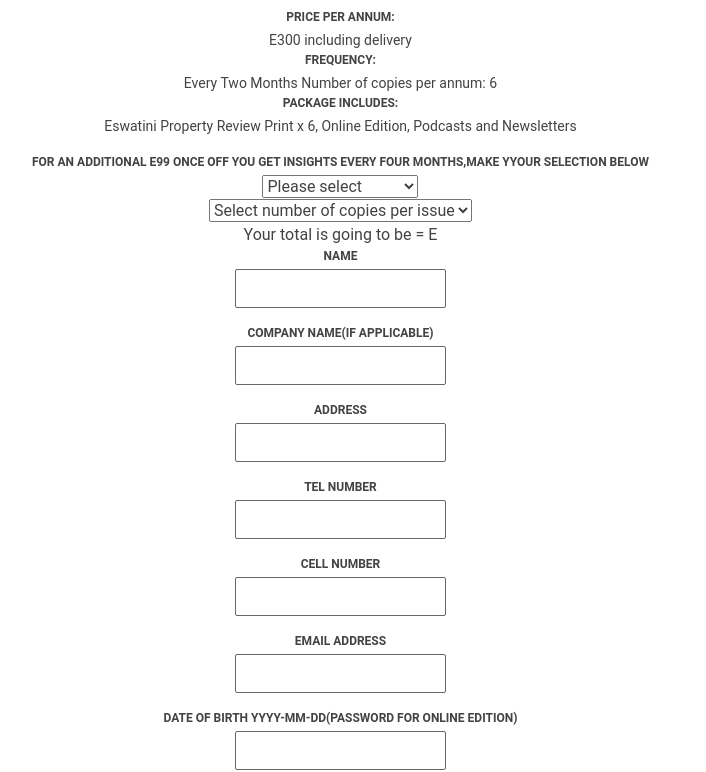
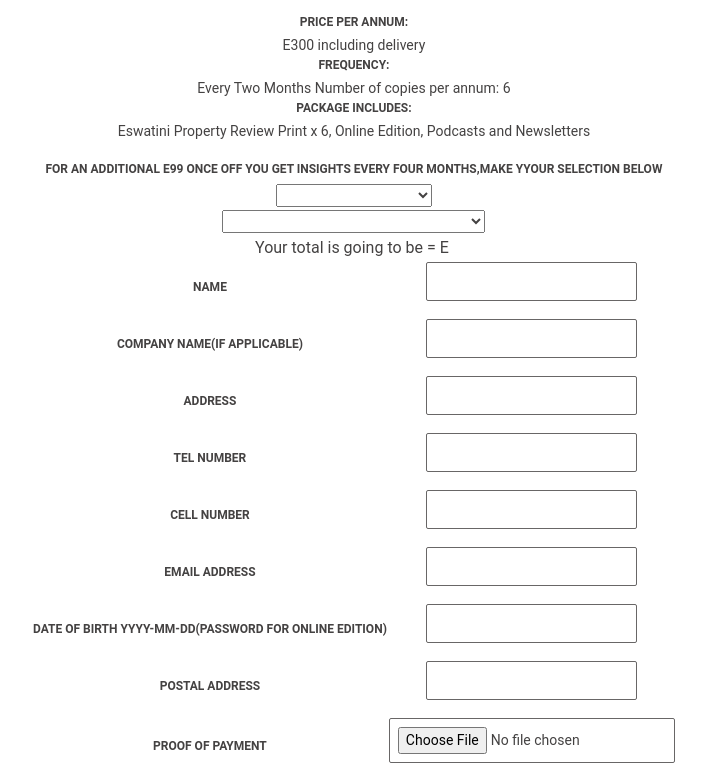
Before and after one commit to phiwesriva/angular-mn8emkeswatinipro-8wmj7e, an Angular app: page /subsc in a window 1280 px wide. Shown: the part 692-1464 px from the top of the page, without its empty margins (69-775 px from the left). Built offline with nearby package versions, Linux system fonts and the light colour scheme.

Commit message:
7 files modified

```diff
--- a/src/app/advert/advert.component.html
+++ b/src/app/advert/advert.component.html
@@ -9,12 +9,11 @@
 <tr>
 <th colspan="2">To advertise with us please fill in your information and attach your proof of payment and artwork below</th>
 </tr>
-
 <tr>
   <td><label for="nameandsurname">
     Name
     </label></td>
-    <td><input id="nameandsurname" type="text" formControlName="nameandsurname"></td>
+    <td><input id="nameandsurname" type="text" formControlName="nameandsurname" ></td>
 </tr>
 
 <tr>
--- a/src/app/advert/advert.component.ts
+++ b/src/app/advert/advert.component.ts
@@ -14,7 +14,7 @@
 
     {this.advertForm = this.formBuilder.group
     ({
-      nameandsurname1: '',
+      nameandsurname: '',
       Eaddress: '',
       artw: '',
       POP: ''
--- a/src/app/contact/contact.component.html
+++ b/src/app/contact/contact.component.html
@@ -23,27 +23,27 @@
     <label for="Tnumber">
 Tel Number
  </label>
-    <input id="Tnumber" type="text" formControlName="Tnumber">
+    <input id="Tnumber" type="tel" formControlName="Tnumber">
 </div>
 
 <div>
     <label for="Cnumber">
 Cell Number
  </label>
-    <input id="Cnumber" type="text" formControlName="Cnumber" required>
+    <input id="Cnumber" type="tel" formControlName="Cnumber" required>
 </div>
 
 <div>
     <label for="Eaddress">
       Email Address
     </label>
-    <input id="Eaddress" type="text" formControlName="Eaddress">
+    <input id="Eaddress" type="email" formControlName="Eaddress">
 </div>
 <div>
     <label for="Info">
       Questions/Compliments/Complaints
     </label>
-    <input id="Info" type="text" formControlName="Info">
+    <input id="Info" type="textarea" formControlName="Info">
 </div>
 
   <button class="button" type="submit">Submit</button>
--- a/src/app/free/free.component.html
+++ b/src/app/free/free.component.html
@@ -6,26 +6,26 @@
 </tr>
 
 <tr>
-<td><a href="http://bit.ly/EswatiniPropertyReviewVol1-Issue1"><img src="https://raw.githubusercontent.com/phiwesriva/angular-mn8emkeswatinipro-e6w3hm/master/src/assets/Issue1.png"></a></td>
+<td><a href="http://bit.ly/EswatiniPropertyReviewVol1-Issue1"><img src="https://raw.githubusercontent.com/phiwesriva/angular-mn8emkeswatinipro-e6w3hm/master/src/assets/Issue1.png" alt="Click to Download"></a></td>
 </tr>
 
 <tr>
-<td><a href="http://bit.ly/EswatiniPropertyReviewVol1-Issue2"><img src="https://raw.githubusercontent.com/phiwesriva/angular-mn8emkeswatinipro-e6w3hm/master/src/assets/issue2.png"></a></td>
+<td><a href="http://bit.ly/EswatiniPropertyReviewVol1-Issue2"><img src="https://raw.githubusercontent.com/phiwesriva/angular-mn8emkeswatinipro-e6w3hm/master/src/assets/issue2.png" alt="Click to Download"></a></td>
  </tr>
 
 <tr>
-<td><a href="http://bit.ly/EswatiniPropertyReviewVol1-Issue3"><img src="https://raw.githubusercontent.com/phiwesriva/angular-mn8emkeswatinipro-e6w3hm/master/src/assets/Issue3.PNG"></a></td>
+<td><a href="http://bit.ly/EswatiniPropertyReviewVol1-Issue3"><img src="https://raw.githubusercontent.com/phiwesriva/angular-mn8emkeswatinipro-e6w3hm/master/src/assets/Issue3.PNG" alt="Click to Download"></a></td>
  </tr>
 
 <tr>
-<td><a href="http://bit.ly/EswatiniPropertyReview-Issue4"><img src="https://raw.githubusercontent.com/phiwesriva/angular-mn8emkeswatinipro-e6w3hm/master/src/assets/Issue4.png"></a></td>
+<td><a href="http://bit.ly/EswatiniPropertyReview-Issue4"><img src="https://raw.githubusercontent.com/phiwesriva/angular-mn8emkeswatinipro-e6w3hm/master/src/assets/Issue4.png" alt="Click to Download"></a></td>
 </tr>
 
 <tr>
-<td><a href="http://bit.ly/EswatiniPropertyReview-Issue5"><img src="https://raw.githubusercontent.com/phiwesriva/angular-mn8emkeswatinipro-e6w3hm/master/src/assets/Issue5.png"></a></td>
+<td><a href="http://bit.ly/EswatiniPropertyReview-Issue5"><img src="https://raw.githubusercontent.com/phiwesriva/angular-mn8emkeswatinipro-e6w3hm/master/src/assets/Issue5.png" alt="Click to Download"></a></td>
 </tr>
 
 <tr>
-<td><a href="http://bit.ly/EswatiniPropertyReview-Issue6"><img src="https://raw.githubusercontent.com/phiwesriva/angular-mn8emkeswatinipro-e6w3hm/master/src/assets/Issue6.png"></a></td>
+<td><a href="http://bit.ly/EswatiniPropertyReview-Issue6"><img src="https://raw.githubusercontent.com/phiwesriva/angular-mn8emkeswatinipro-e6w3hm/master/src/assets/Issue6.png" alt="Click to Download"></a></td>
 </tr>
 </table>
--- a/src/app/product-details/product-details.component.ts
+++ b/src/app/product-details/product-details.component.ts
@@ -11,7 +11,7 @@
 
 export class ProductDetailsComponent implements OnInit {
   addToCart(product) {
-    window.alert('Your product has been added to the shopping basket! Please click Checkout button to complete purchase');
+    window.alert('Your product has been added to the shopping basket! Please click Checkout icon to complete purchase');
     this.cartService.addToCart(product);
   }
 
--- a/src/app/subsc/subsc.component.html
+++ b/src/app/subsc/subsc.component.html
@@ -1,25 +1,37 @@
-      <img src="https://raw.githubusercontent.com/phiwesriva/angular-mn8emkeswatinipro-e6w3hm/master/src/assets/subscribe2.png">
+<form oninput="x.value=parseInt(insights.value)+parseInt(copiesperissue.value)" [formGroup]="subscForm" (ngSubmit)="onSubmit(subscForm.value)">
+<table>
 
-      <h2>Subscribe!!!!</h2>
+  <tr>
+    <td colspan="2"><img src="https://raw.githubusercontent.com/phiwesriva/angular-mn8emkeswatinipro-e6w3hm/master/src/assets/subscribe2.png"></td>
+  </tr>
 
-<form oninput="x.value=parseInt(insights.value)+parseInt(copiesperissue.value)" [formGroup]="subscForm" (ngSubmit)="onSubmit(subscForm.value)">
+  <tr>
+    <td colspan="2"><h2>Subscribe!!!!</h2></td>
+  </tr>
+
+
 
 <!--<h2>2020 ESWATINI PROPERTY REVIEW SUBSCRIPTION FORM</h2>-->
-<p><label for="Price"> Price per annum:</label> E300 including delivery <label for="frequency">Frequency:</label> Every Two Months Number of copies per annum:  6
-<label for="package">Package includes:</label> Eswatini Property Review Print x 6, Online Edition, Podcasts and Newsletters </p>
+<tr>
+  <td colspan="2"><p><label for="Price"> Price per annum:</label> E300 including delivery <label for="frequency">Frequency:</label> Every Two Months Number of copies per annum:  6
+   <label for="package">Package includes:</label> Eswatini Property Review Print x 6, Online Edition, Podcasts and Newsletters </p></td>
+</tr>
 
-<label for="additional">
-For an additional E99  once off you get Insights every four months,make yyour selection below
-</label>
-<div >
+<tr>
+  <td colspan="2"><label for="additional">
+    For an additional E99  once off you get Insights every four months,make yyour selection below
+</label></td>
+</tr>
+
 <!--<label for="insights">
 Insights(Research)
 </label>-->
-<select matNativeControl required id="insights">
+<tr>
+  <td colspan="2"><select matNativeControl required id="insights" formControlName="insights">
   <option value="0">Please select</option>
 <option value="99">Insights(Research)</option>
-</select>
-</div>
+</select></td>
+</tr>
 
 <!--
 <p>
@@ -27,11 +39,11 @@
 
 </p>-->
 
-<div>
   <!-- <label for="copiesperissue">
       Select number of copies per issue
     </label>-->
-    <select matNativeControl required id="copiesperissue">
+<tr>
+  <td colspan="2"><select matNativeControl required id="copiesperissue" formControlName="copiesperissue">
 <option value="0">Select number of copies per issue</option>
 <option value="300">1 copy per issue</option>
 <option value="600">2 copies per issue</option>
@@ -53,78 +65,61 @@
 <option value="5400">18 copies per issue</option>
 <option value="5700">19 copies per issue</option>
 <option value="6000">20 copies per issue</option>
-  </select>
-</div>
+  </select></td>
+</tr>
 
+<tr><td colspan="2">Your total is going to be = E <output name="x" for="insights copiesperissue"></output></td>
+</tr>
 
-Your total is going to be = E<output name="x"  value="300" for="insights copiesperissue"></output>
+<tr><td><label for="nameandsurname">
+      Name
+    </label></td><td>
+    <input id="nameandsurname" type="text" formControlName="nameandsurname"></td>
+</tr>
 
-<div>
-    <label for="nameandsurname">
-      Name
-    </label>
-    <input id="nameandsurname" type="text" formControlName="nameandsurname">
-</div>
+<tr>
+  <td><label for="Cname">Company Name(If applicable)</label></td>
+  <td><input id="Cname" type="text" formControlName="Cname"></td>
+</tr>
 
-<div>
-    <label for="Cname">
-      Company Name(If applicable)
-    </label>
-    <input id="Cname" type="text" formControlName="Cname">
-</div>
+<tr>
+  <td><label for="address">Address</label></td>
+  <td><input id="address" type="text" formControlName="address"></td>
+</tr>
 
-<div>
-    <label for="address">
-      Address
-    </label>
-    <input id="address" type="text" formControlName="address">
-</div>
+<tr>
+  <td><label for="Tnumber">Tel Number </label></td>
+  <td><input id="Tnumber" type="text" formControlName="Tnumber"></td>
+</tr>
 
-<div>
-    <label for="Tnumber">
-Tel Number
- </label>
-    <input id="Tnumber" type="text" formControlName="Tnumber">
-</div>
+<tr>
+  <td><label for="Cnumber">Cell Number</label></td>
+  <td><input id="Cnumber" type="text" formControlName="Cnumber"></td>
+</tr>
 
-<div>
-    <label for="Cnumber">
-Cell Number
- </label>
-    <input id="Cnumber" type="text" formControlName="Cnumber">
-</div>
+<tr>
+  <td><label for="Eaddress">Email Address</label></td>
+  <td><input id="Eaddress" type="text" formControlName="Eaddress"></td>
+</tr>
 
-<div>
-    <label for="Eaddress">
-      Email Address
-    </label>
-    <input id="Eaddress" type="text" formControlName="Eaddress">
-</div>
+<tr
+><td><label for="DOB">Date of Birth yyyy-mm-dd(Password for online edition)</label></td>
+<td><input id="DOB" type="text" formControlName="DOB"></td>
+</tr>
 
-<div>
-    <label for="DOB">
-Date of Birth yyyy-mm-dd(Password for online edition)
-</label>
-<input id="DOB" type="text" formControlName="DOB">
-</div>
+<tr>
+  <td><label for="Paddress">Postal Address</label></td>
+  <td><input id="Paddress" type="text" formControlName="Paddress"></td>
+</tr>
 
+<tr>
+  <td><label for="POP">Proof Of Payment</label></td>
+  <td><input id="POP" type="file" formControlName="POP"></td>
+</tr>
 
-<div>
-    <label for="Paddress">
-      Postal Address
-    </label>
-    <input id="Paddress" type="text" formControlName="Paddress">
-</div>
+<tr>
+  <td><button class="button" type="submit">Submit</button></td>
+</tr>
 
-<div>
-    <label for="POP">
-      Proof Of Payment
-    </label>
-    <input id="POP" type="file" formControlName="POP">
-</div>
-
-
-
-  <button class="button" type="submit">Submit</button>
-
+</table>
 </form>
--- a/src/styles.css
+++ b/src/styles.css
@@ -114,7 +114,7 @@
   border-radius: 2px;
   font-size: 14px;
   cursor: pointer;
- background-color:rgb(10, 10, 10);
+ /*background-color:rgb(10, 10, 10);*/
   color:#d2a719;
   border: none;
 }
@@ -132,7 +132,7 @@
 /* Fancy Button */
 
 .fancy-button {
-  background-color: rgb(10, 10, 10);
+  /*background-color: rgb(7, 7, 7);*/
   color: #d2a719;
 }
 
@@ -146,7 +146,7 @@
 app-top-bar {
   width: 100%;
   height: auto;
-  background-color: #0f0f0f;
+  background-color: #050505;
   /*padding: 1px;*/
   display: flex;
   flex-direction: row;
```
